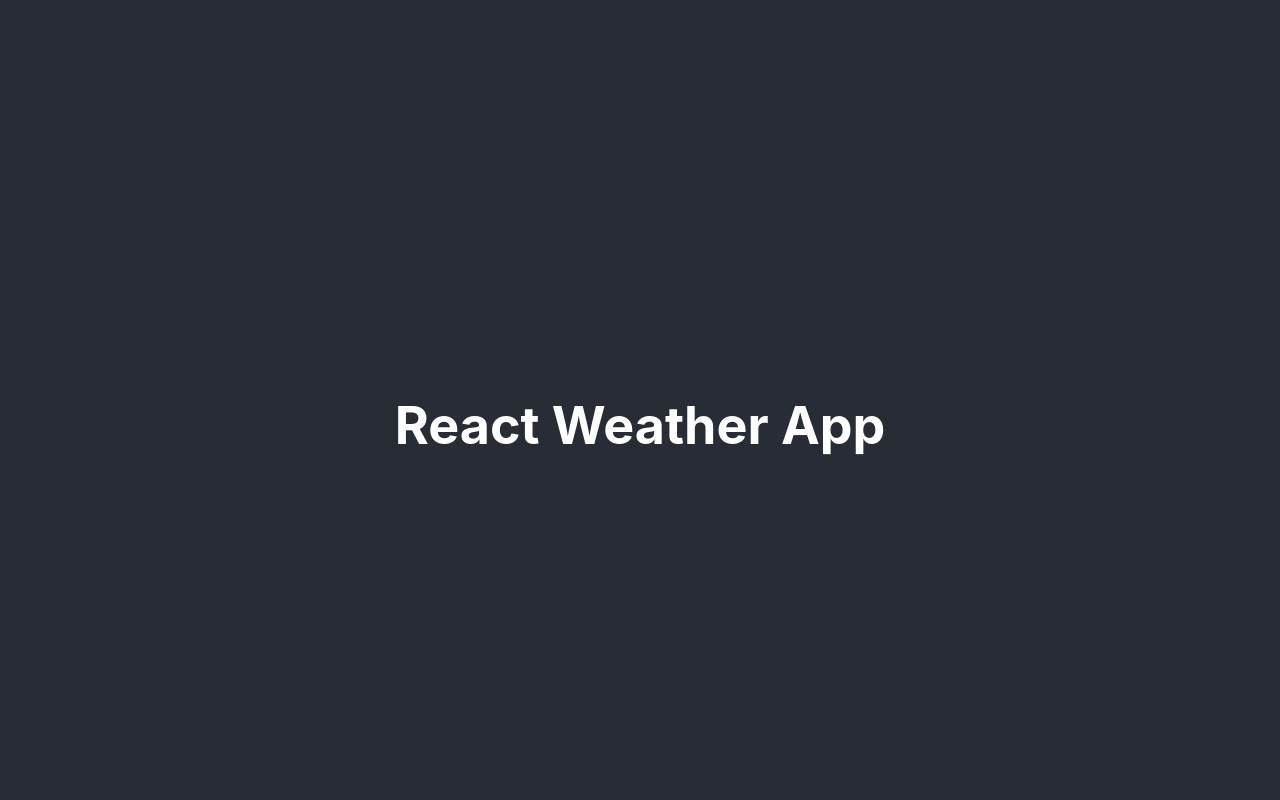
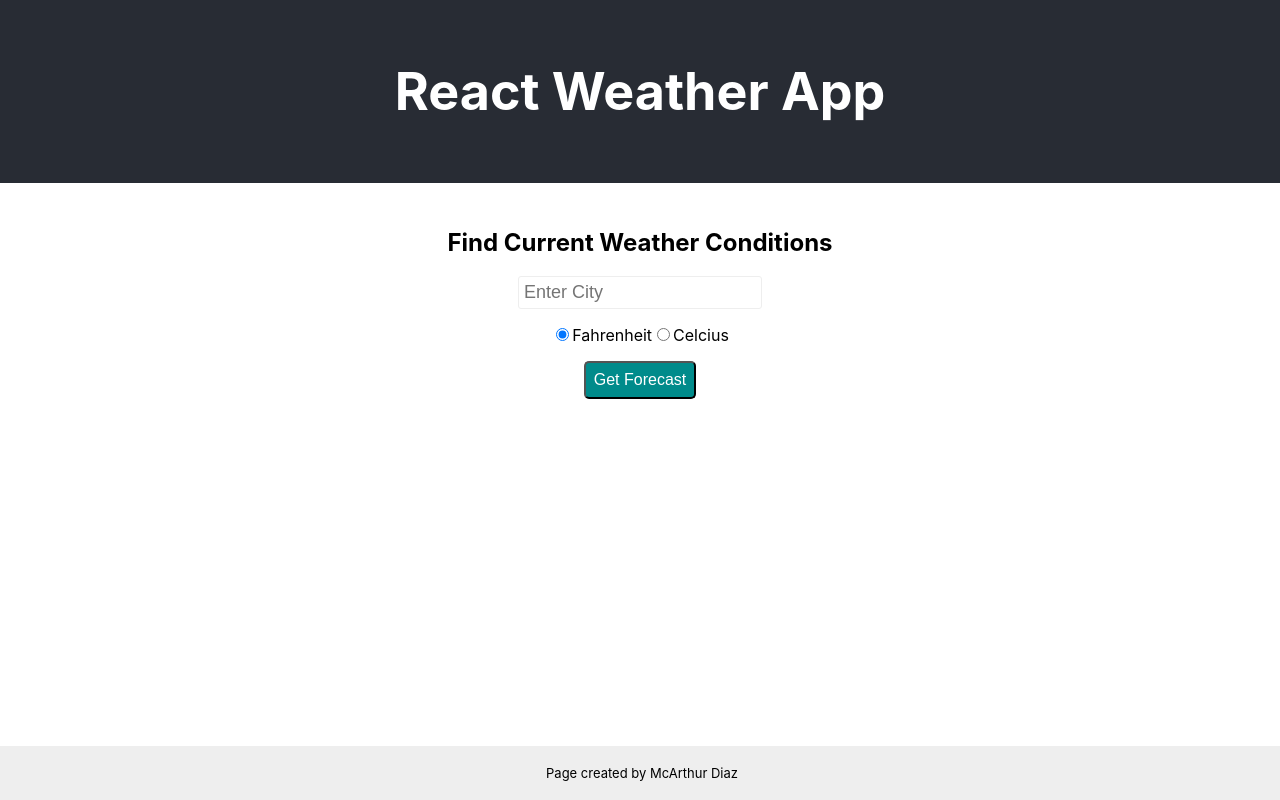
Before and after one commit to diazmc/react-weather-app, a React (Create React App) app: page / in a window 1280 px wide. Shown: the top 800 px of the page. Built offline with nearby package versions, Linux system fonts and the light colour scheme.

Commit message:
updates(Conditions): styles card

```diff
--- a/src/App.css
+++ b/src/App.css
@@ -15,7 +15,7 @@
 
 .App-header {
   background-color: #282c34;
-  min-height: 100vh;
+  /* min-height: 100vh; */
   display: flex;
   flex-direction: column;
   align-items: center;
@@ -44,8 +44,11 @@ main {
 }
 
 footer {
+  position: fixed;
+  bottom: 0;
+  width: 100%;
   padding: 2px;
-  min-height: 100px;
+  min-height: 50px;
   display: flex;
   flex-direction: column;
   justify-content: center;
--- a/src/components/Conditions.js
+++ b/src/components/Conditions.js
@@ -1,10 +1,20 @@
 import React from 'react';
+import classes from './Conditions.module.css';
 
 const Conditions = (props) => {
+
+  const unit = props.unit === 'imperial' ? 'F' : 'C';
+  const temp = props.unit === 'imperial' ? props.data.current.temp_f : props.data.current.temp_c;
+  const icon = props.data.current.condition.icon;
+
   return (
-    <div>
-      <p><strong>{props.data.name}</strong></p>
-      <p>It is currently {Math.round(props.data.main.temp)} degrees out with {props.data.weather[0].description}.</p>
+    <div className={classes.Card}>
+      <p><strong>{props.data.location.name}, {props.data.location.country}</strong></p>
+      <div>
+        <img src={icon} alt='icon'/>
+      </div>
+      <p>It is currently {`${Math.round(temp)}`}&#176; {`${unit}`}</p>
+      <p>{props.data.current.condition.text}</p>
     </div>
   );
 };
--- /dev/null
+++ b/src/components/Conditions.module.css
@@ -0,0 +1,7 @@
+.Card {
+  width: 50%;
+  margin: 0 auto;
+  padding: 1rem;
+  margin-top: 2rem;
+  box-shadow: rgba(100, 100, 111, 0.2) 0px 7px 29px 0px;
+}
--- a/src/components/Forecast.js
+++ b/src/components/Forecast.js
@@ -19,10 +19,9 @@ const Forecast = () => {
   const getForecast = (e) => {
     e.preventDefault();
 
-    fetch(`https://weatherapi-com.p.rapsidapi.com/current.json?q=${city}`, options)
+    fetch(`https://weatherapi-com.p.rapidapi.com/current.json?q=${city}`, options)
       .then(response => response.json())
       .then(weatherData => {
-        console.log(weatherData);
         setData(weatherData);
       })
       .catch(err => console.log(err.message));
--- a/src/components/Forecast.module.css
+++ b/src/components/Forecast.module.css
@@ -4,7 +4,7 @@
   padding: 5px;
   border-radius: 3px;
   display: block;
-  margin: 5px auto;
+  margin: 1rem auto;
 }
 
 .TextInput:focus {
@@ -17,15 +17,17 @@
   font-size: small;
 }
 
+.Radio:hover {
+  cursor: pointer;
+}
+
 .Button {
   display: block;
-  margin: 10px auto;
+  margin: 1rem auto;
   padding: .5rem;
   font-size: 1em;
   background: darkcyan;
   border-radius: 5px;
   color: white;
   cursor: pointer;
-  margin: 5px auto;
-
 }
```
